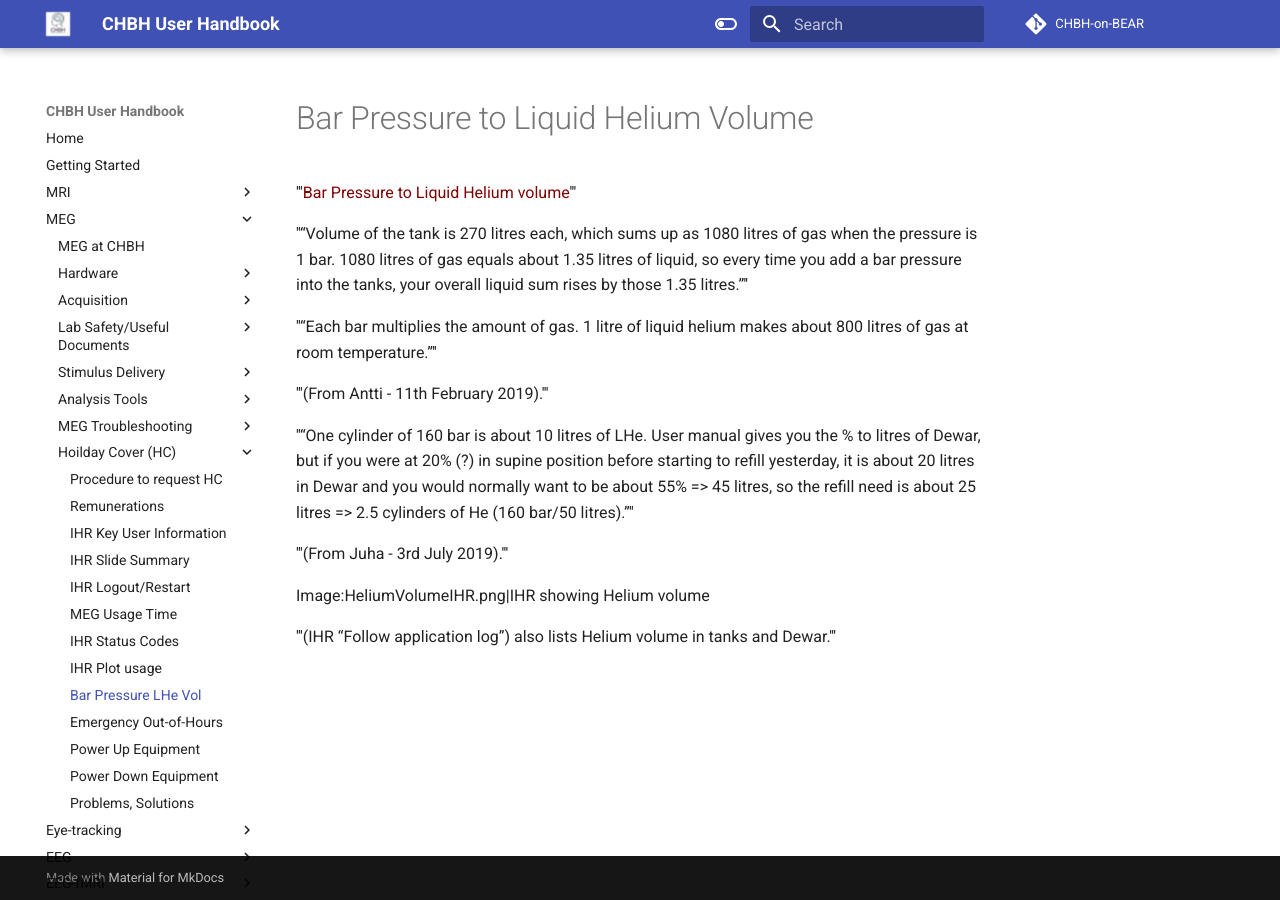
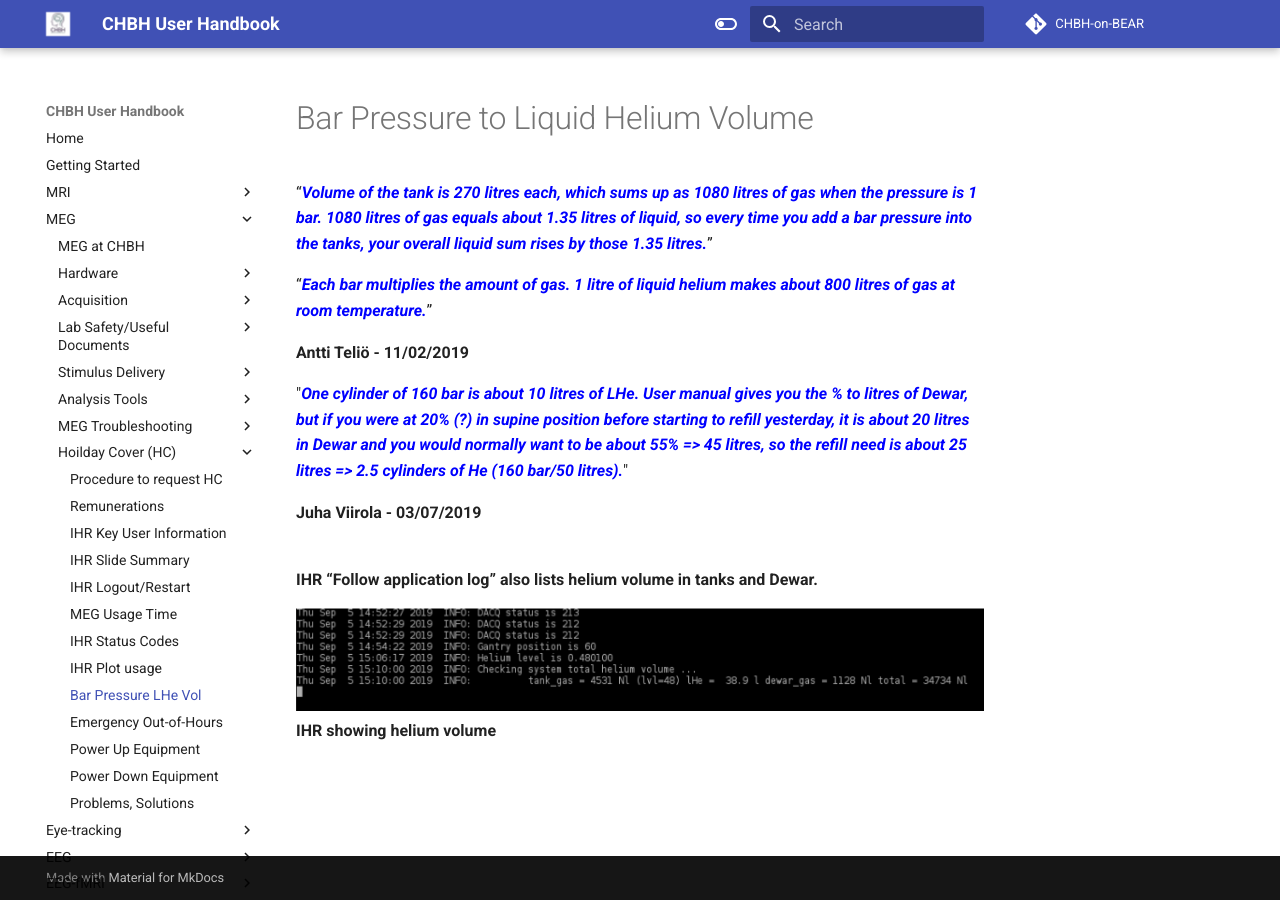
Before and after one commit to chbh-opensource/chbh-on-bear, an MkDocs documentation site: the page built from docs/meg/troubleshooting/bar_pressure.md, in a window 1280 px wide. Built offline with MkDocs 1.6.1 and Material for MkDocs 9.7.7, drawn with Linux system fonts in a browser that asks for light colours; comment, search, counter and statistics services are not loaded.

Commit message:
Still working on MEG HC repos

```diff
--- a/docs/meg/troubleshooting/bar_pressure.md
+++ b/docs/meg/troubleshooting/bar_pressure.md
@@ -1,21 +1,21 @@
 # Bar Pressure to Liquid Helium Volume
 
-'''<span style="color:maroon">Bar Pressure to Liquid Helium volume</span>'''
+“***<span style="color:blue">Volume of the tank is 270 litres each, which sums up as 1080 litres of gas when the pressure is 1 bar.
+1080 litres of gas equals about 1.35 litres of liquid, so every time you add a bar pressure into the tanks, your overall liquid sum rises by those 1.35 litres.</span>***”
 
-''“Volume of the tank is 270 litres each, which sums up as 1080 litres of gas when the pressure is 1 bar. 1080 litres of gas equals about 1.35 litres of liquid, so every time you add a bar pressure into the tanks, your overall liquid sum rises by those 1.35 litres.”''
+“***<span style="color:blue">Each bar multiplies the amount of gas. 1 litre of liquid helium makes about 800 litres of gas at room temperature.</span>***”
 
-''“Each bar multiplies the amount of gas. 1 litre of liquid helium makes about 800 litres of gas at room temperature.”''
-
-'''(From Antti - 11th February 2019).'''
+**Antti Teliö - 11/02/2019**
 
 
-''“One cylinder of 160 bar is about 10 litres of LHe. User manual gives you the % to litres of Dewar, but if you were at 20% (?) in supine position before starting to refill yesterday, it is about 20 litres in Dewar and you would normally want to be about 55% => 45 litres, so the refill need is about 25 litres => 2.5 cylinders of He (160 bar/50 litres).”''
+"***<span style="color:blue">One cylinder of 160 bar is about 10 litres of LHe. User manual gives you the % to litres of Dewar, but if you were at 20% (?)
+in supine position before starting to refill yesterday, it is about 20 litres in Dewar and you would normally want to be about 55% => 45 litres,
+so the refill need is about 25 litres => 2.5 cylinders of He (160 bar/50 litres).</span>***"
 
-'''(From Juha - 3rd July 2019).'''
+**Juha Viirola - 03/07/2019**
 
+<br />
+**IHR “Follow application log” also lists helium volume in tanks and Dewar.**
 
-<gallery widths=640x heights=110px>
-Image:HeliumVolumeIHR.png|IHR showing Helium volume
-</gallery>
-
-'''(IHR “Follow application log”) also lists Helium volume in tanks and Dewar.'''
+![HeliumVolumeIHR](../../images/meg/HeliumVolumeIHR.png)
+**IHR showing helium volume**
```
